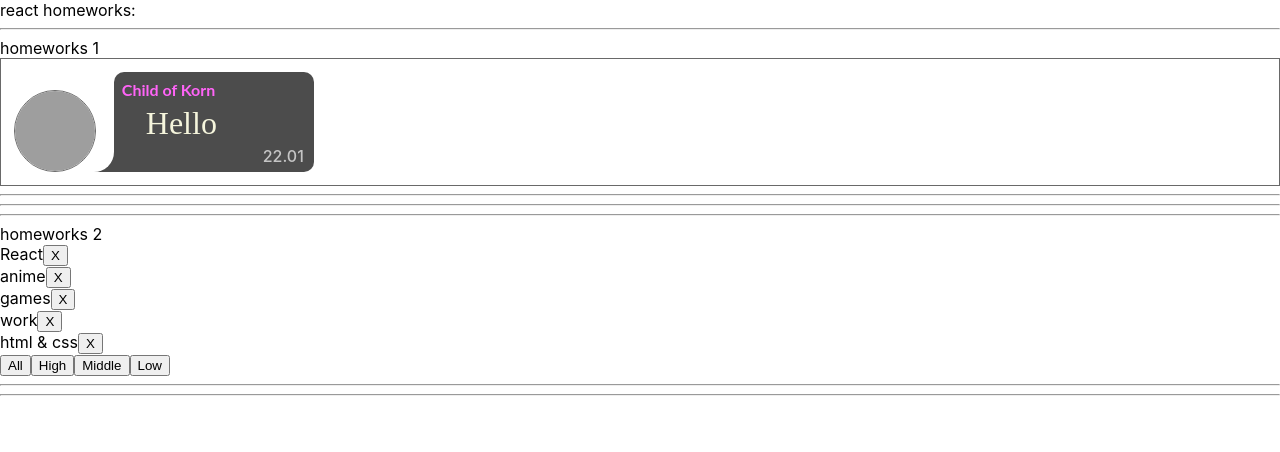
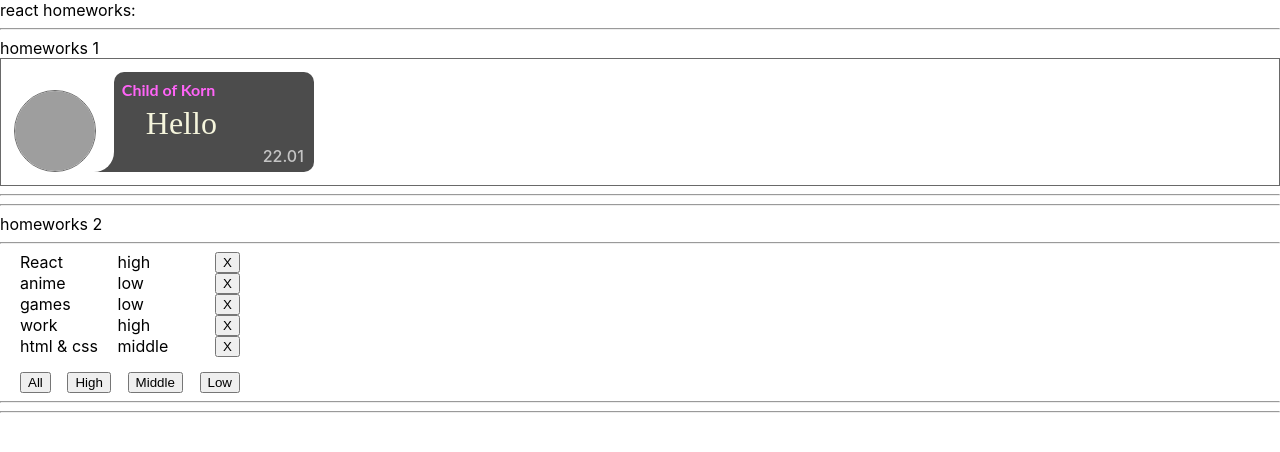
Before and after one commit to Metaloziz/homeworks-my, a React (Create React App) app: page / in a window 1280 px wide. Shown: the top 452 px of the page. Built offline with nearby package versions, Linux system fonts and the light colour scheme; grey boxes are pictures that could not be loaded.

Commit message:
add style

```diff
--- a/src/p2-homeworks/h2/Affair.tsx
+++ b/src/p2-homeworks/h2/Affair.tsx
@@ -1,20 +1,22 @@
 import React from 'react'
 import {AffairType} from "./HW2";
+import s from './Affairs.module.css'
 
 type AffairPropsType = {
     affair: AffairType
-    deleteAffairCallback: (_id: number)=> void
+    deleteAffairCallback: (_id: number) => void
 }
 
 function Affair(props: AffairPropsType) {
     const deleteCallback = () => {
-    props.deleteAffairCallback(props.affair._id)
+        props.deleteAffairCallback(props.affair._id)
     }
 
     return (
-        <div>
 
-            {props.affair.name}
+        <div className={s.divBody}>
+            <div className={s.name} >{props.affair.name}</div>
+            <div className={s.priority}>{props.affair.priority}</div>
             <button onClick={deleteCallback}>X</button>
 
         </div>
--- a/src/p2-homeworks/h2/Affairs.module.css
+++ b/src/p2-homeworks/h2/Affairs.module.css
@@ -1,3 +1,40 @@
-.someClass {
+.diveButtonFilter {
+    margin: 20px 0 0 10px;
+    display: flex;
+    flex-direction: row;
+    justify-content: space-between;
+    width: 230px;
 
 }
+
+.buttonFilter {
+    margin-left: 10px;
+}
+
+.listDivBody {
+    height: 100px;
+}
+
+.divBody {
+
+    margin-left: 20px;
+    display: flex;
+    flex-direction: row;
+    width: 220px;
+}
+
+
+.divBody .name {
+    width: 100px;
+
+}
+
+.divBody .priority {
+    width: 100px;
+margin-left: 10px;
+}
+
+
+.divBody button {
+    margin-left: 10px;
+}
--- a/src/p2-homeworks/h2/Affairs.tsx
+++ b/src/p2-homeworks/h2/Affairs.tsx
@@ -1,6 +1,6 @@
 import React from 'react'
 import Affair from './Affair'
-import s from 'Affairs.module.css'
+import s from './Affairs.module.css'
 import {AffairPriorityType, AffairType, FilterType} from './HW2'
 
 type AffairsPropsType = {
@@ -25,13 +25,15 @@ export function Affairs(props: AffairsPropsType) {
 
     return (
         <div>
-
+            <div className={s.listDivBody}>
             {mappedAffairs}
-
-            <button onClick={setAll}>All</button>
-            <button onClick={setHigh}>High</button>
-            <button onClick={setMiddle}>Middle</button>
-            <button onClick={setLow}>Low</button>
+            </div>
+            <div className={s.diveButtonFilter}>
+                <button className={s.buttonFilter} onClick={setAll}>All</button>
+                <button className={s.buttonFilter} onClick={setHigh}>High</button>
+                <button className={s.buttonFilter} onClick={setMiddle}>Middle</button>
+                <button className={s.buttonFilter} onClick={setLow}>Low</button>
+            </div>
         </div>
     )
 }
--- a/src/p2-homeworks/h2/HW2.tsx
+++ b/src/p2-homeworks/h2/HW2.tsx
@@ -13,10 +13,10 @@ export type FilterType = 'all' | 'high' | 'low' | 'middle'
 
 const defaultAffairs: AffairPriorityType = [
     {_id: 1, name: 'React', priority: 'high'},
-    {_id: 2, name: 'anime', priority: 'middle'},
+    {_id: 2, name: 'anime', priority: 'low'},
     {_id: 3, name: 'games', priority: 'low'},
-    {_id: 4, name: 'work', priority: 'low'},
-    {_id: 5, name: 'html & css', priority: 'low'},
+    {_id: 4, name: 'work', priority: 'high'},
+    {_id: 5, name: 'html & css', priority: 'middle'},
 ]
 
 
@@ -39,8 +39,8 @@ function HW2() {
 
     return (
         <div>
+            homeworks 2
             <hr/>
-            homeworks 2
             <Affairs
                 data={filteredAffairs}
                 setFilter={setFilter}
```
